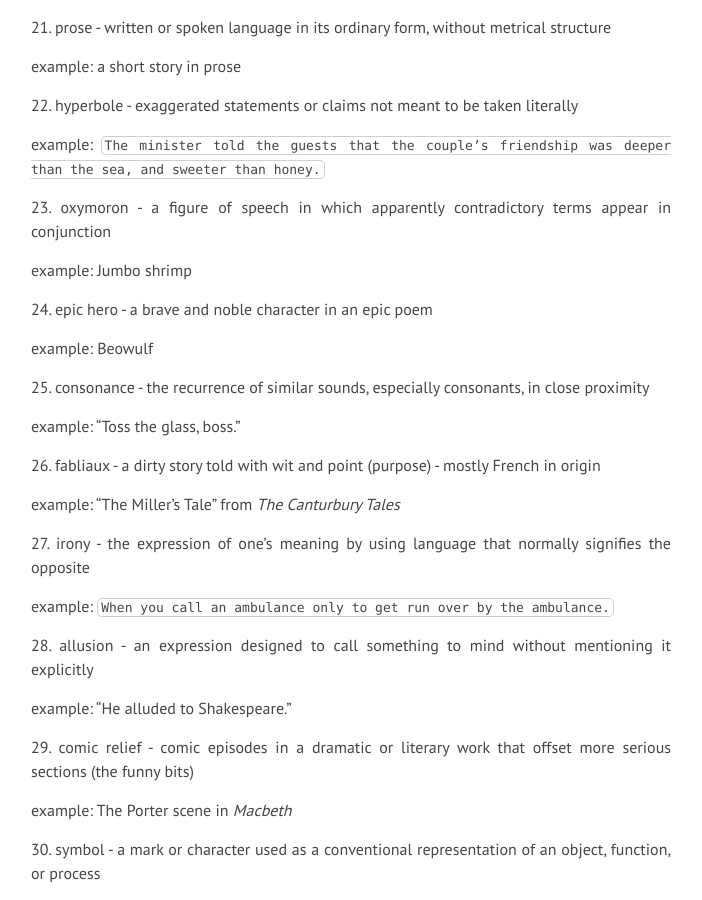
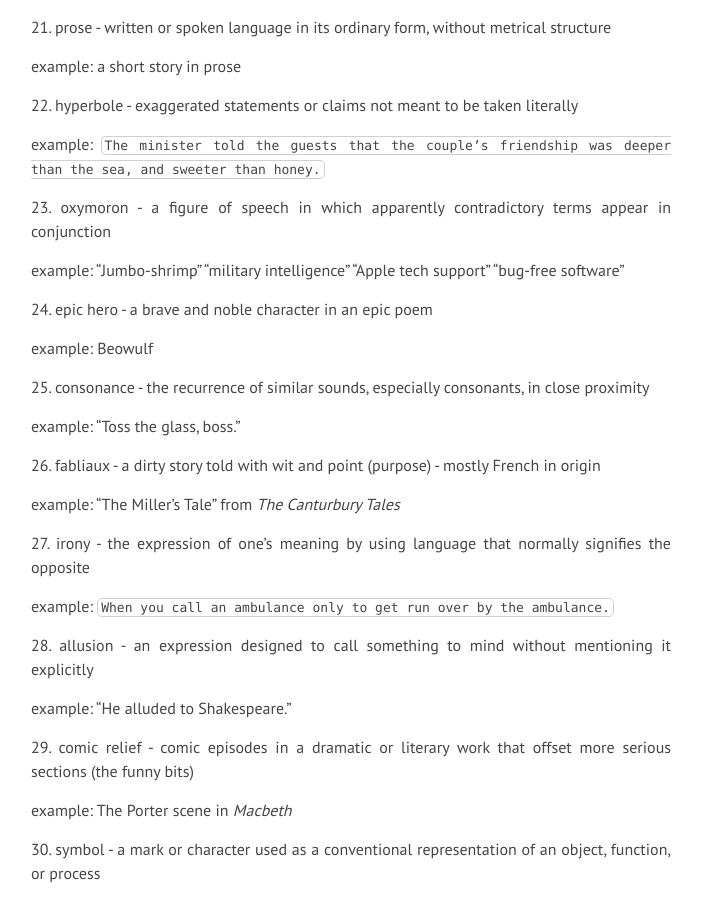
Before and after one commit to EthenStrine/English, a Jekyll site: the page built from _posts/2018-12-11-Semester Review.md, in a window 1280 px wide and 900 px high, scrolled down 3568 px. Shown: the whole window, without its empty margins (289-991 px from the left). Built offline with Jekyll 4.4.1, drawn with Linux system fonts in a browser that asks for light colours; nearby versions of some CDN libraries; our own code applies the rules of GitHub Pages for plain Markdown files.

Commit message:
Update 2018-12-11-Semester Review.md

````diff
--- a/_posts/2018-12-11-Semester Review.md
+++ b/_posts/2018-12-11-Semester Review.md
@@ -147,7 +147,7 @@ example: ```The minister told the guests that the couple’s friendship was deep
 
 23\. oxymoron - a figure of speech in which apparently contradictory terms appear in conjunction
 
-example: Jumbo shrimp
+example: "Jumbo-shrimp" "military intelligence" "Apple tech support" "bug-free software"
 
 24\. epic hero - a brave and noble character in an epic poem
 
````
